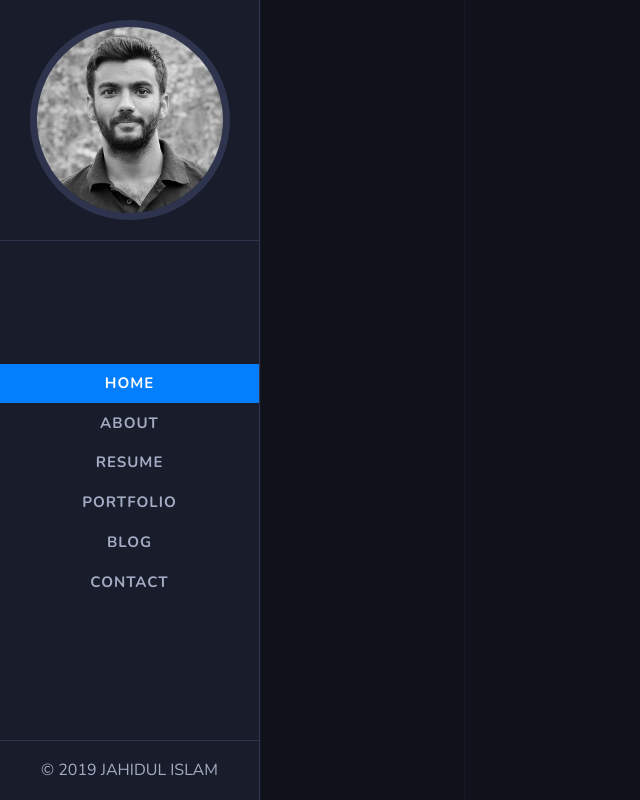
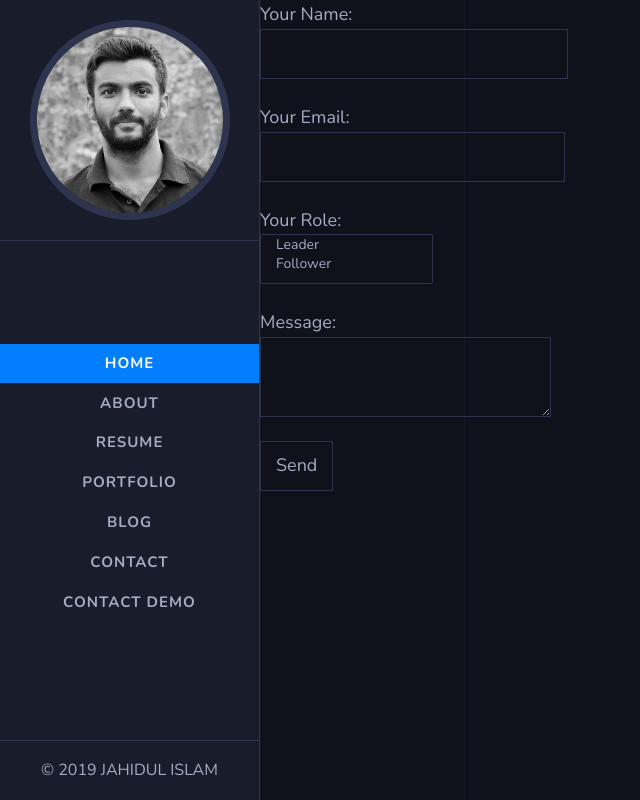
Before and after one commit to jahidulsaeid/jisaeid.github.io, a React (Create React App) app: page /contactdemo in a window 1280 px wide. Shown: the whole page, without its empty margins (0-640 px from the left). Built offline with nearby package versions, Linux system fonts and the light colour scheme.

Commit message:
demo contact form

```diff
--- a/src/App.js
+++ b/src/App.js
@@ -9,6 +9,7 @@ import SideMenu from "./components/SideMenu";
 import Contact from "./pages/Contact";
 import Resume from "./pages/Resume";
 import Portfolio from "./pages/Portfolio";
+import Contactdemo from "./pages/Contactdemo";
 
 function App() {
   return (
@@ -20,6 +21,7 @@ function App() {
         <Route exact path="/contact" component={Contact} />
         <Route exact path="/resume" component={Resume} />
         <Route exact path="/portfolio" component={Portfolio} />
+        <Route exact path="/contactdemo" component={Contactdemo} />
 
       </main>
     </div>
--- a/src/components/SideMenu.js
+++ b/src/components/SideMenu.js
@@ -52,6 +52,11 @@ const SideMenu = () => {
                 <span>Contact</span>
               </Link>
             </li>
+            <li>
+              <Link to="/contactdemo">
+                <span>Contact Demo</span>
+              </Link>
+            </li>
           </ul>
           <p className="mi-header-copyright">© 2019 JAHIDUL ISLAM</p>
         </div>
--- a/src/pages/Contact.js
+++ b/src/pages/Contact.js
@@ -13,7 +13,7 @@ const Contact = () => {
             <div className="col-lg-6">
               <div className="mi-contact-formwrapper">
                 <h4>Get In Touch</h4>
-                <form id="mi-contactform" name="contact" method="POST" data-netlify="true">
+                <form id="mi-contactform" method="POST" data-netlify="true">
                   <div className="mi-form-field">
                     <label htmlFor="contact-form-name">Enter your name*</label>
                     <input type="text" name="name" id="contact-form-name" />
--- /dev/null
+++ b/src/pages/Contactdemo.js
@@ -0,0 +1,39 @@
+import React from "react";
+
+const Contactdemo = () => {
+  return (
+    <div>
+      <form name="contact" method="POST" data-netlify="true">
+        <p>
+          <label>
+            Your Name: <input type="text" name="name" />
+          </label>
+        </p>
+        <p>
+          <label>
+            Your Email: <input type="email" name="email" />
+          </label>
+        </p>
+        <p>
+          <label>
+            Your Role:{" "}
+            <select name="role[]" multiple>
+              <option value="leader">Leader</option>
+              <option value="follower">Follower</option>
+            </select>
+          </label>
+        </p>
+        <p>
+          <label>
+            Message: <textarea name="message" defaultValue={""} />
+          </label>
+        </p>
+        <p>
+          <button type="submit">Send</button>
+        </p>
+      </form>
+    </div>
+  );
+};
+
+export default Contactdemo;
```
